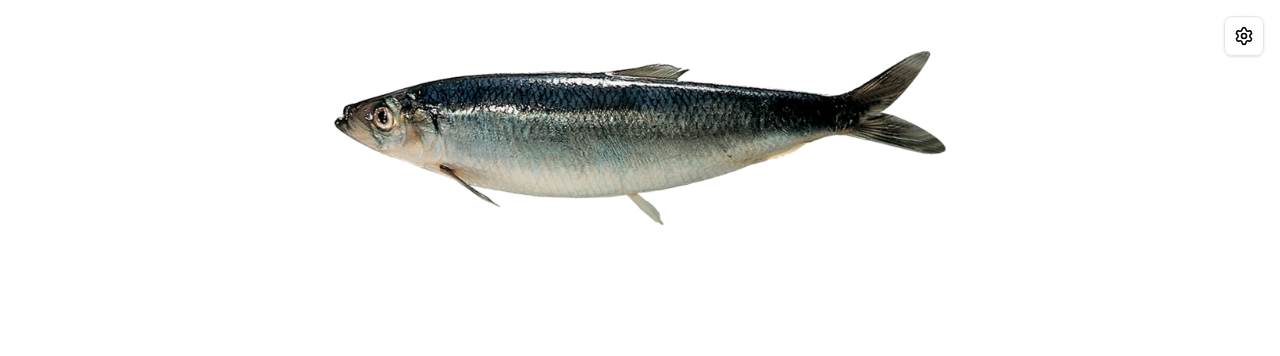
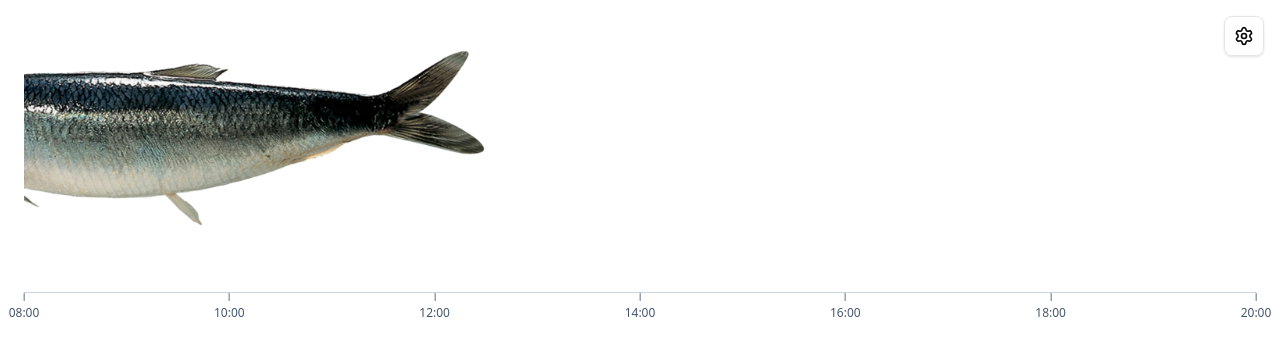
Before and after one commit to paulpietzko/fish, a Next.js app: page / in a window 1280 px wide. Shown: the top 356 px of the page. Built offline with nearby package versions, Linux system fonts and the light colour scheme.

Commit message:
feat: moving fish settings wip

```diff
--- a/app/page.tsx
+++ b/app/page.tsx
@@ -3,14 +3,31 @@
 import { useState } from "react";
 import Fish from "@/components/fish/fish";
 import SettingsDialog from "@/components/settings/settings-dialog";
+import TimeGrid from "@/components/time-grid";
 
 export default function Home() {
   const [selectedFish, setSelectedFish] = useState(1);
+  const [movingMode, setMovingMode] = useState<"move" | "uncover">("move");
+  const [startTime, setStartTime] = useState("08:00");
+  const [endTime, setEndTime] = useState("20:00");
 
   return (
     <main className="flex flex-col items-center gap-6 p-6">
-      <SettingsDialog onFishSelect={setSelectedFish} />
-      <Fish selectedFish={selectedFish} />
+      <SettingsDialog
+        onFishSelect={setSelectedFish}
+        onTimeChange={(start, end) => {
+          setStartTime(start);
+          setEndTime(end);
+        }}
+        onMovingModeChange={setMovingMode}
+      />
+      <Fish
+        selectedFish={selectedFish}
+        startTime={startTime}
+        endTime={endTime}
+        movingMode={movingMode}
+      />
+      <TimeGrid startTime={startTime} endTime={endTime} steps={7} />
     </main>
   );
 }
--- a/components/fish/fish.tsx
+++ b/components/fish/fish.tsx
@@ -1,17 +1,65 @@
+"use client";
+
+import { useEffect, useState } from "react";
 import Image from "next/image";
+import type { MovingMode } from "@/components/settings/settings-movingmode";
 
-export default function Fish({ selectedFish = 1 }: { selectedFish?: number }) {
+export default function Fish({
+  selectedFish = 1,
+  startTime = "08:00",
+  endTime = "20:00",
+  movingMode = "move",
+}: {
+  selectedFish?: number;
+  startTime?: string;
+  endTime?: string;
+  movingMode?: MovingMode;
+}) {
   const imgSrc = `/images/fish/${selectedFish}.png`;
+  const [progress, setProgress] = useState(0);
+
+  // Convert time string to minutes
+  const timeToMinutes = (t: string) => {
+    const [h, m] = t.split(":").map(Number);
+    return h * 60 + m;
+  };
+
+  useEffect(() => {
+    const startMinutes = timeToMinutes(startTime);
+    const endMinutes = timeToMinutes(endTime);
+
+    const interval = setInterval(() => {
+      const now = new Date();
+      const currentMinutes = now.getHours() * 60 + now.getMinutes();
+
+      let prog = (currentMinutes - startMinutes) / (endMinutes - startMinutes);
+      prog = Math.max(0, Math.min(1, prog));
+      setProgress(prog);
+    }, 1000);
+
+    return () => clearInterval(interval);
+  }, [startTime, endTime]);
+
+  const style =
+    movingMode === "move"
+      ? {
+          transform: `translateX(${progress * 100 - 100}%)`,
+          transition: "transform 1s linear",
+        }
+      : {
+          clipPath: `inset(0 ${100 - progress * 100}% 0 0)`,
+          transition: "clip-path 1s linear",
+        };
 
   return (
-    <div className="flex justify-center">
+    <div className="overflow-hidden w-full flex justify-start">
       <Image
         src={imgSrc}
         alt={`Fish ${selectedFish}`}
         width={800}
         height={800}
-        className="object-contain transition-transform duration-300"
-        priority
+        className="object-contain"
+        style={style}
       />
     </div>
   );
--- a/components/settings/settings-dialog.tsx
+++ b/components/settings/settings-dialog.tsx
@@ -14,12 +14,20 @@ import {
 import { Button } from "@/components/ui/button";
 import ThemeButtons from "./settings-theme-buttons";
 import SettingsFishCarouselSelector from "./settings-fish-carousel-selector";
+import TimeSettings from "./settings-timestamps";
+import MovingModeSettings, { MovingMode } from "./settings-movingmode";
+
+interface SettingsDialogProps {
+  onFishSelect?: (fish: number) => void;
+  onTimeChange?: (start: string, end: string) => void;
+  onMovingModeChange?: (mode: MovingMode) => void;
+}
 
 export default function SettingsDialog({
   onFishSelect,
-}: {
-  onFishSelect?: (fish: number) => void;
-}) {
+  onTimeChange,
+  onMovingModeChange,
+}: SettingsDialogProps) {
   const { open, setOpen } = useSettings();
   const { theme, setTheme } = useTheme();
   const [mounted, setMounted] = useState(false);
@@ -40,18 +48,33 @@ export default function SettingsDialog({
           </DialogDescription>
         </DialogHeader>
 
-        <div className="mt-4 space-y-4">
+        <div className="mt-4 space-y-6">
+          {/* Theme */}
           <div>
-            <label className="block text-sm font-medium">Theme</label>
+            <h2 className="block text-xl font-medium">Theme</h2>
             <ThemeButtons mounted={mounted} theme={theme} setTheme={setTheme} />
           </div>
+
+          {/* Fish Selector */}
           <div>
-            <label className="block text-sm font-medium">Fish Selector</label>
+            <h2 className="block text-xl font-medium">Fish Selector</h2>
             <SettingsFishCarouselSelector onSelect={onFishSelect} />
+          </div>
+
+          {/* Time Settings */}
+          <div>
+            <h2 className="block text-xl font-medium">Fish Timing</h2>
+            <TimeSettings onChange={onTimeChange} />
+          </div>
+
+          {/* Moving Mode */}
+          <div>
+            <h2 className="block text-xl font-medium">Moving Mode</h2>
+            <MovingModeSettings onChange={onMovingModeChange} />
           </div>
         </div>
 
-        <DialogFooter className="flex justify-between">
+        <DialogFooter className="flex justify-between mt-4">
           <Button variant="ghost" onClick={() => setOpen(false)}>
             Cancel
           </Button>
--- /dev/null
+++ b/components/settings/settings-movingmode.tsx
@@ -0,0 +1,39 @@
+"use client";
+
+import { useState, useEffect } from "react";
+import { Button } from "@/components/ui/button";
+
+export type MovingMode = "move" | "uncover";
+
+export default function MovingModeSettings({
+  initialMode = "move",
+  onChange,
+}: {
+  initialMode?: MovingMode;
+  onChange?: (mode: MovingMode) => void;
+}) {
+  const [mode, setMode] = useState<MovingMode>(initialMode);
+
+  useEffect(() => {
+    onChange?.(mode);
+  }, [mode, onChange]);
+
+  return (
+    <div className="flex gap-2 mt-2">
+      <Button
+        size="sm"
+        variant={mode === "move" ? "default" : "outline"}
+        onClick={() => setMode("move")}
+      >
+        Move
+      </Button>
+      <Button
+        size="sm"
+        variant={mode === "uncover" ? "default" : "outline"}
+        onClick={() => setMode("uncover")}
+      >
+        Uncover
+      </Button>
+    </div>
+  );
+}
--- /dev/null
+++ b/components/settings/settings-timestamps.tsx
@@ -0,0 +1,43 @@
+"use client";
+
+import { useState, useEffect } from "react";
+
+export default function TimeSettings({
+  initialStart = "08:00",
+  initialEnd = "20:00",
+  onChange,
+}: {
+  initialStart?: string;
+  initialEnd?: string;
+  onChange?: (startTime: string, endTime: string) => void;
+}) {
+  const [startTime, setStartTime] = useState(initialStart);
+  const [endTime, setEndTime] = useState(initialEnd);
+
+  useEffect(() => {
+    onChange?.(startTime, endTime);
+  }, [startTime, endTime, onChange]);
+
+  return (
+    <div className="flex gap-4 items-center">
+      <div>
+        <label className="block text-sm font-medium">Start Time</label>
+        <input
+          type="time"
+          value={startTime}
+          onChange={(e) => setStartTime(e.target.value)}
+          className="mt-1 block w-full rounded border border-muted px-2 py-1"
+        />
+      </div>
+      <div>
+        <label className="block text-sm font-medium">End Time</label>
+        <input
+          type="time"
+          value={endTime}
+          onChange={(e) => setEndTime(e.target.value)}
+          className="mt-1 block w-full rounded border border-muted px-2 py-1"
+        />
+      </div>
+    </div>
+  );
+}
--- /dev/null
+++ b/components/time-grid.tsx
@@ -0,0 +1,56 @@
+"use client";
+
+import React from "react";
+
+export default function TimeGrid({
+  startTime = "08:00",
+  endTime = "20:00",
+  steps = 6, // number of tick marks including start and end
+}: {
+  startTime?: string;
+  endTime?: string;
+  steps?: number;
+}) {
+  // Helper: format time string as HH:MM
+  const formatTime = (minutes: number) => {
+    const h = Math.floor(minutes / 60);
+    const m = minutes % 60;
+    return `${h.toString().padStart(2, "0")}:${m.toString().padStart(2, "0")}`;
+  };
+
+  // Convert start/end time to minutes
+  const timeToMinutes = (t: string) => {
+    const [h, m] = t.split(":").map(Number);
+    return h * 60 + m;
+  };
+
+  const startMinutes = timeToMinutes(startTime);
+  const endMinutes = timeToMinutes(endTime);
+  const interval = (endMinutes - startMinutes) / (steps - 1);
+
+  const ticks = Array.from({ length: steps }, (_, i) =>
+    formatTime(Math.round(startMinutes + interval * i))
+  );
+
+  return (
+    <div className="w-full mt-4">
+      <div className="relative h-6 border-t border-slate-300 dark:border-slate-600">
+        {ticks.map((tick, i) => (
+          <div
+            key={tick}
+            className="absolute top-0 flex flex-col items-center"
+            style={{
+              left: `${(i / (ticks.length - 1)) * 100}%`,
+              transform: "translateX(-50%)",
+            }}
+          >
+            <div className="w-px h-2 bg-slate-500 dark:bg-slate-400" />
+            <span className="text-xs text-slate-600 dark:text-slate-300 mt-1">
+              {tick}
+            </span>
+          </div>
+        ))}
+      </div>
+    </div>
+  );
+}
```
